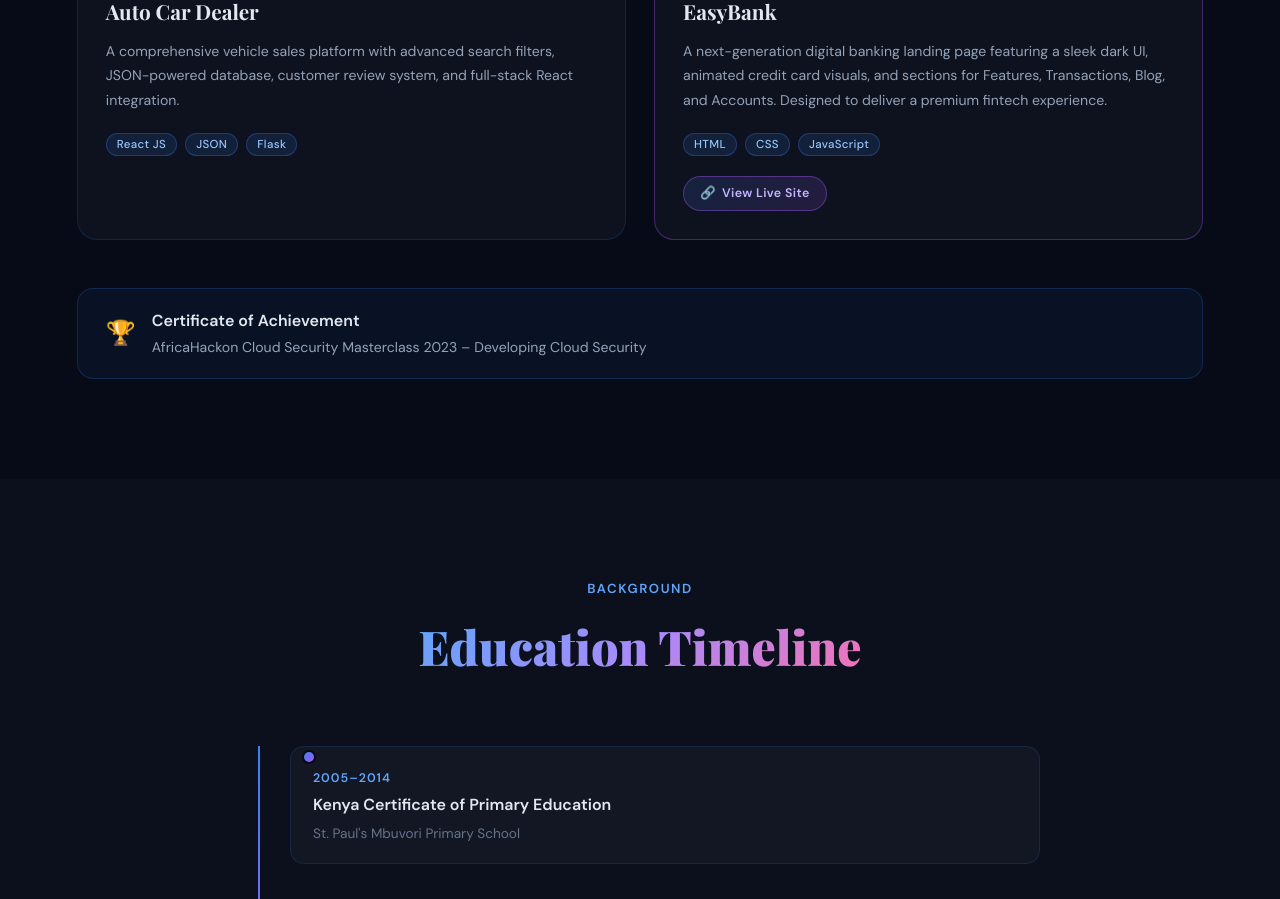
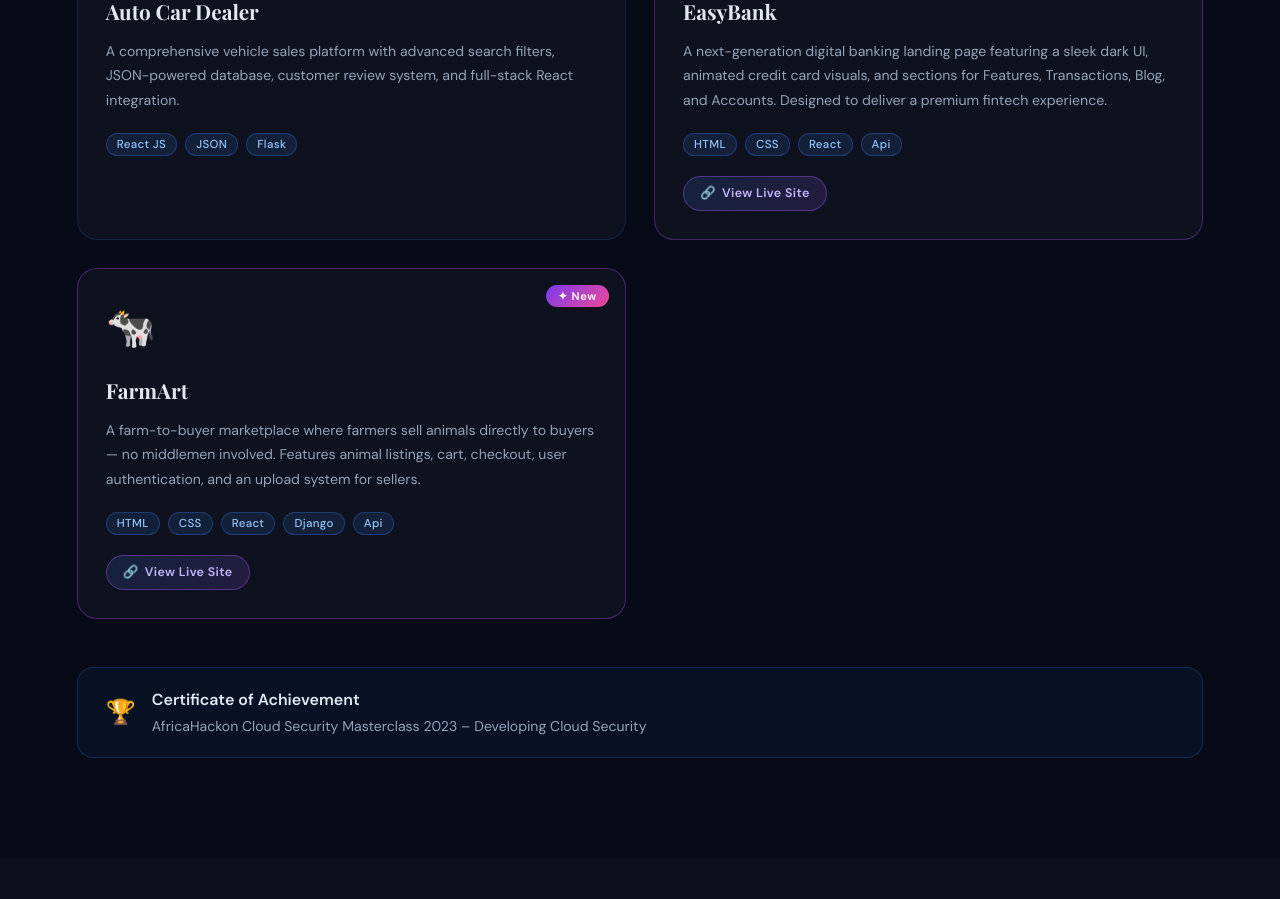
Before and after one commit to tedkelvin19/kelvin-Portfolio, a React (Create React App) app: page / in a window 1280 px wide. Shown: the part 4080-4979 px from the top of the page. Built offline with nearby package versions, Linux system fonts and the light colour scheme.

Commit message:
added a new project

```diff
--- a/src/App.jsx
+++ b/src/App.jsx
@@ -37,10 +37,18 @@ const PROJECTS = [
   {
     title: "EasyBank",
     desc: "A next-generation digital banking landing page featuring a sleek dark UI, animated credit card visuals, and sections for Features, Transactions, Blog, and Accounts. Designed to deliver a premium fintech experience.",
-    tech: ["HTML", "CSS", "JavaScript"],
+    tech: ["HTML", "CSS", "React","Api"],
     icon: "🏦",
     badge: "New",
     link: "https://banker-app-sigma.vercel.app/",
+  },
+  {
+    title: "FarmArt",
+    desc: "A farm-to-buyer marketplace where farmers sell animals directly to buyers — no middlemen involved. Features animal listings, cart, checkout, user authentication, and an upload system for sellers.",
+    tech: ["HTML", "CSS", "React","Django","Api"],
+    icon: "🐄",
+    badge: "New",
+    link: "https://farmart-app.vercel.app/",
   },
 ];
 
```
